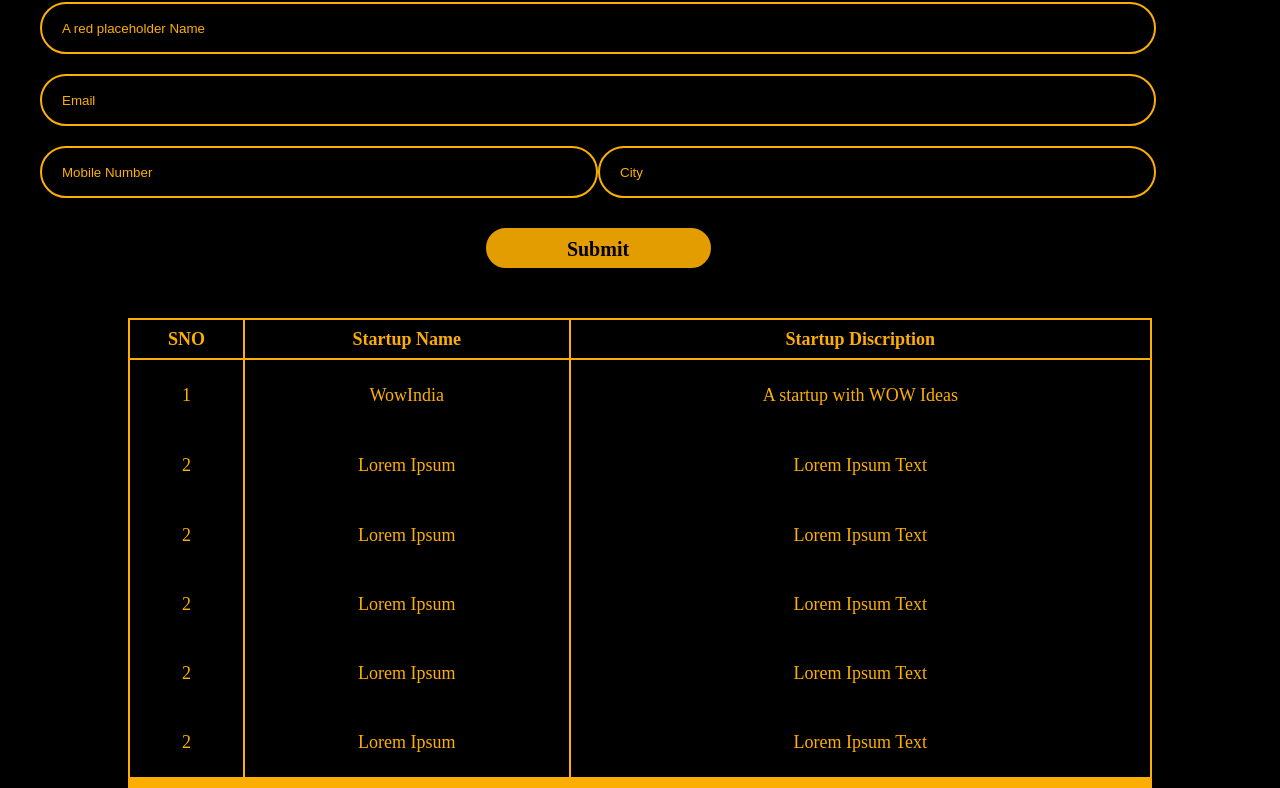
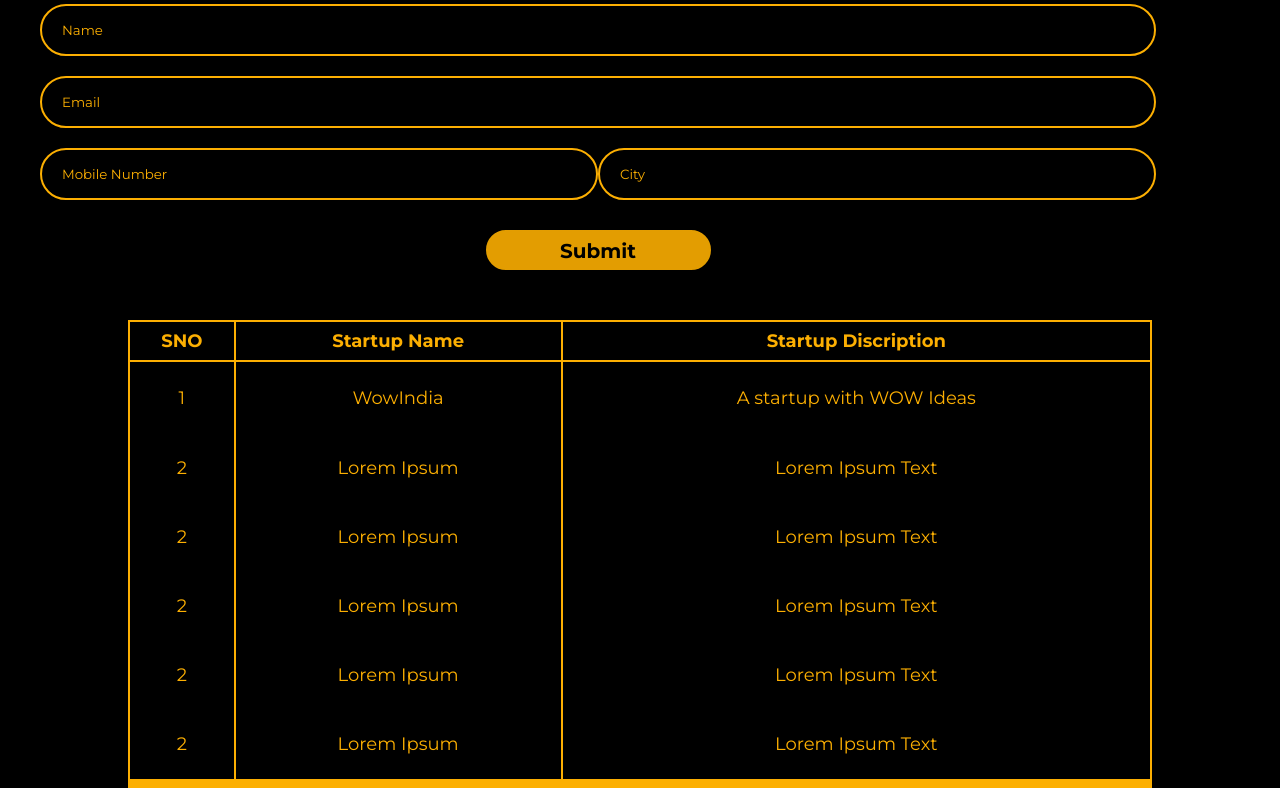
Before and after one commit to UtechP-40/Module_Test_3, a plain HTML site: page index.html in a window 1280 px wide. Shown: the part 677-1465 px from the top of the page. Drawn offline with Linux system fonts and the light colour scheme.

Commit message:
Bug Fixing and add Montserrat font

```diff
--- a/index.html
+++ b/index.html
@@ -4,6 +4,9 @@
     <meta charset="UTF-8" />
     <meta name="viewport" content="width=device-width, initial-scale=1.0" />
     <link rel="stylesheet" href="./style.css" />
+    <link rel="preconnect" href="https://fonts.googleapis.com">
+<link rel="preconnect" href="https://fonts.gstatic.com" crossorigin>
+<link href="https://fonts.googleapis.com/css2?family=Montserrat:ital,wght@0,100..900;1,100..900&display=swap" rel="stylesheet">
     <title>Module Test</title>
   </head>
   <body>
@@ -41,7 +44,7 @@
     <div class="contact">
       <h1>Contact Us</h1>
       <form action="" class="form">
-        <input type="text" placeholder="A red placeholder Name" class="up" required /><br />
+        <input type="text" placeholder="Name" class="up" required /><br />
         <input type="email" placeholder="Email" class="up" required /><br />
         <div class="next">
           <input type="tel" class="down" placeholder="Mobile Number" required />
--- a/style.css
+++ b/style.css
@@ -2,6 +2,7 @@
     margin: 0;
     padding: 0;
     box-sizing: border-box;
+    font-family: Montserrat;
 }
 body{
     background-color: black;
```
